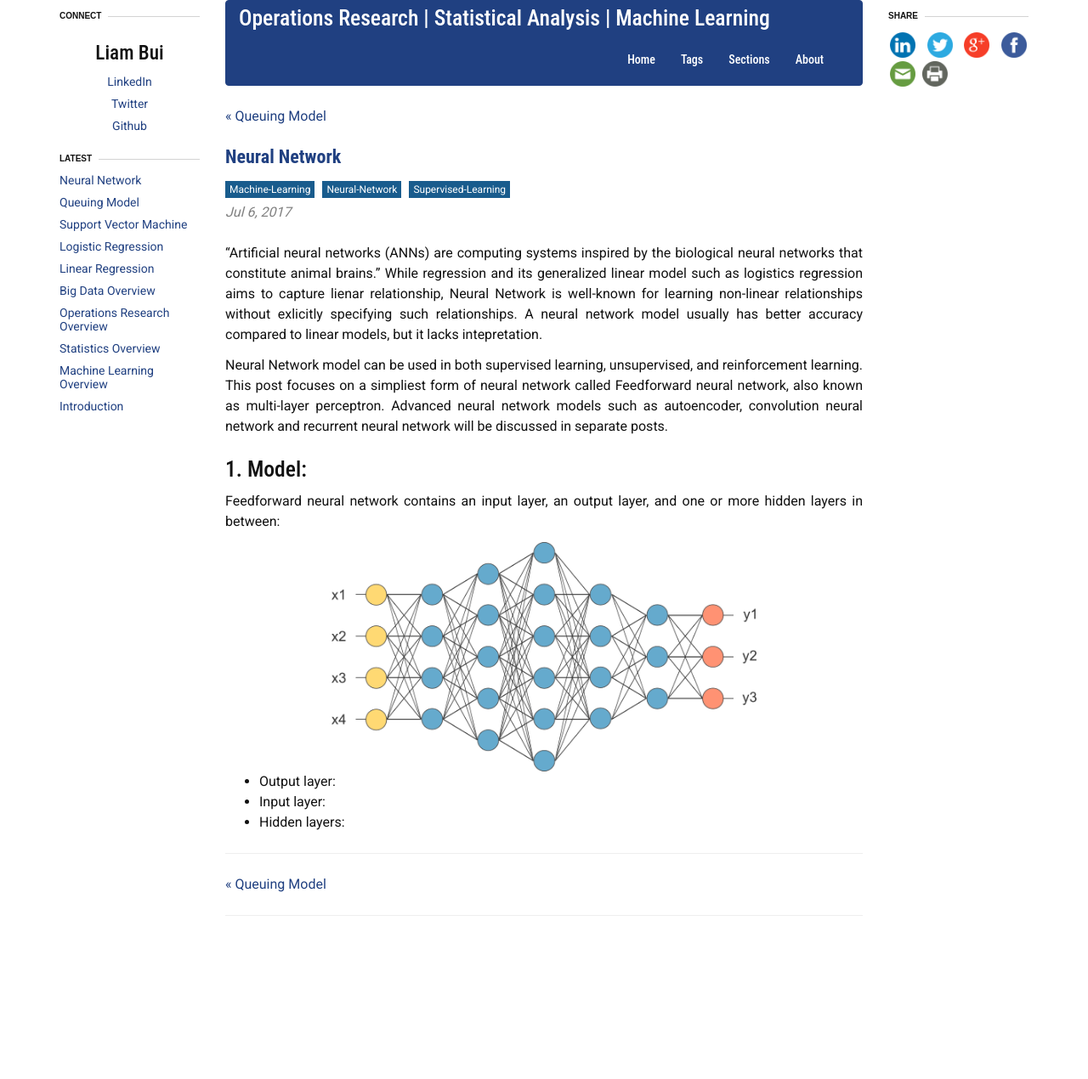
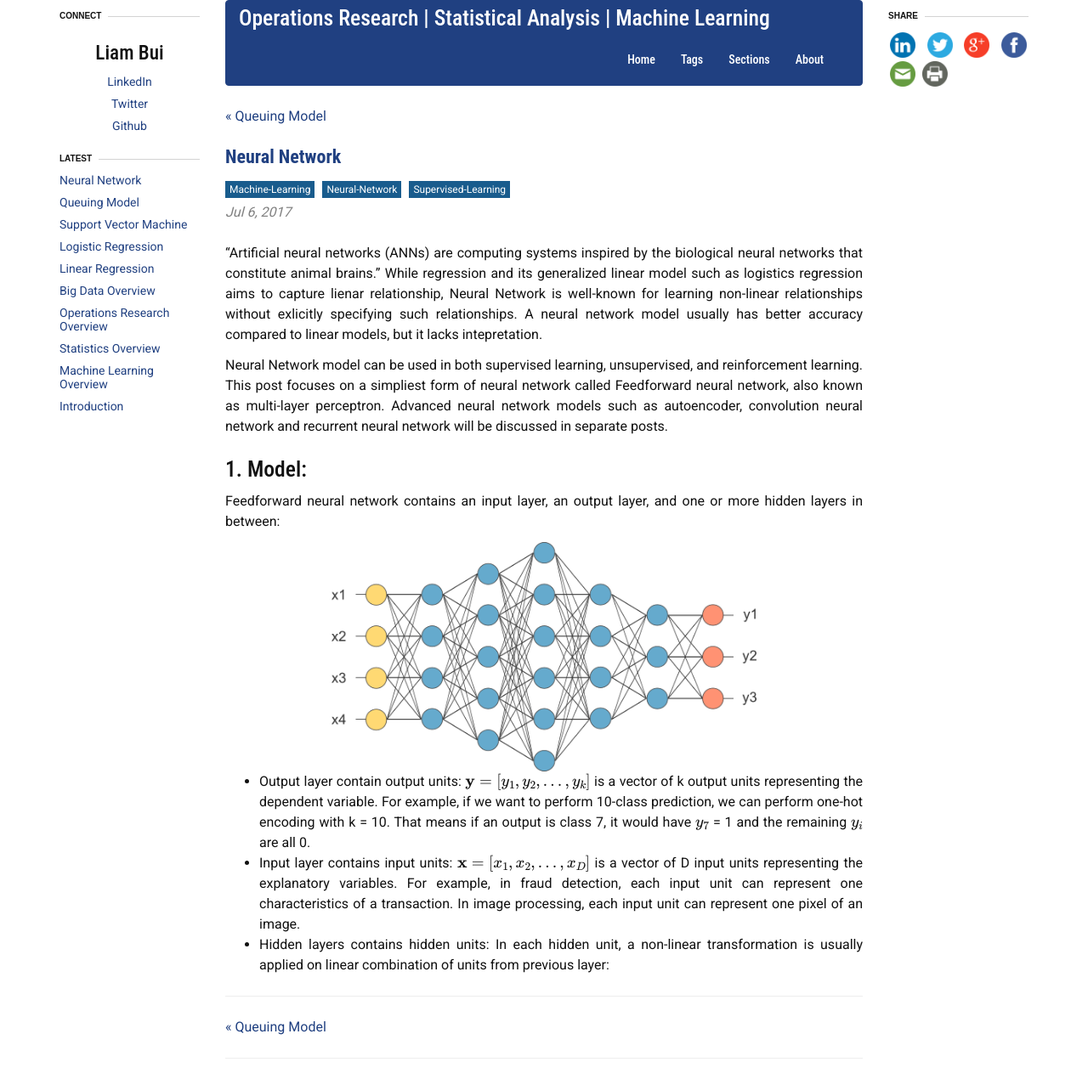
Before and after one commit to liambll/blog-archive, a Jekyll site: the page built from _posts/2017-07-06-neural-network.markdown, in a window 1280 px wide. Shown: the whole page at 85% size. Built offline with Jekyll 4.4.1, drawn with Linux system fonts in a browser that asks for light colours; nearby versions of some CDN libraries; formulas are drawn with MathJax 3; comment, search, counter and statistics services are not loaded; before the commit the page ends 1102 px from its top, so only the background shows below that.

Commit message:
Update 2017-07-06-neural-network.markdown

```diff
--- a/_posts/2017-07-06-neural-network.markdown
+++ b/_posts/2017-07-06-neural-network.markdown
@@ -24,6 +24,6 @@ Feedforward neural network contains an input layer, an output layer, and one or
     <img src="/blog/assets/neural-network/neural-network.png" width = "500">
 </div>
 </div>
-* Output layer:
-* Input layer:
-* Hidden layers:
+* Output layer contain output units: \\(\mathbf{y} = [y_1, y_2, ..., y_k] \\) is a vector of k output units representing the dependent variable. For example, if we want to perform 10-class prediction, we can perform one-hot encoding with k = 10. That means if an output is class 7, it would have \\(y_7\\) = 1 and the remaining \\(y_i\\) are all 0.
+* Input layer contains input units: \\(\mathbf{x} = [x_1, x_2, ..., x_D] \\) is a vector of D input units representing the explanatory variables. For example, in fraud detection, each input unit can represent one characteristics of a transaction. In image processing, each input unit can represent one pixel of an image.
+* Hidden layers contains hidden units: In each hidden unit, a non-linear transformation is usually applied on linear combination of units from previous layer:
```
